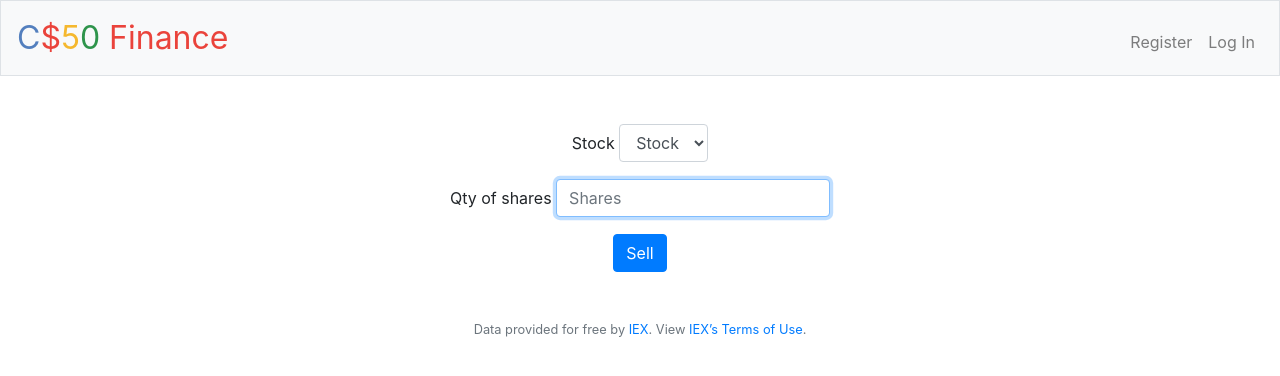
After one commit to rparker01/finance, a Python web app: template templates/sell.html in a window 1280 px wide. The commit adds this page. Shown: the top 376 px of the page. Run offline with Jinja, Linux system fonts and the light colour scheme; the template is opened without the code that fills it, so the values that code supplies are empty.

Commit message:
added sell

```diff
--- a/templates/index.html
+++ b/templates/index.html
@@ -22,7 +22,7 @@
     {% for g in groups %}
     {% set stock = lookup(g.symbol) %}
     <tr>
-      <th scope="row">BALD BOY HALO</th>
+      <th scope="row">count</th>
       <td>{{ stock.name }}</td>
       <td>{{ g.symbol }}</td>
       <td>{{ g.SUM }}</td>
--- /dev/null
+++ b/templates/sell.html
@@ -0,0 +1,23 @@
+{% extends "layout.html" %}
+
+{% block title %}
+    Sell
+{% endblock %}
+{% block main %}
+    <form action="/sell" method="post">
+        <div class="form-group">
+            <label for= "symbol">Stock</label>
+            <select class="form-control" id="symbol">
+            <option disabled selected value= "">Stock</option>
+            {% for stock in stocks %}
+                <option value="{{ stock.symbol }}">{{ stock.symbol }}</option>
+                {% endfor %}
+            </select>
+            </div>
+            <div class="form-group">
+                <label for="shares">Qty of shares</label>
+                <input autocomplete= "off" autofocus class= "form-control" name="shares" placeholder="Shares" type="text">
+            </div>
+            <button class="btn btn-primary" type="submit">Sell</button>
+        </form>
+{% endblock %}
```
Also changed, not shown: application.py (+27 -1 lines), finance.db.
